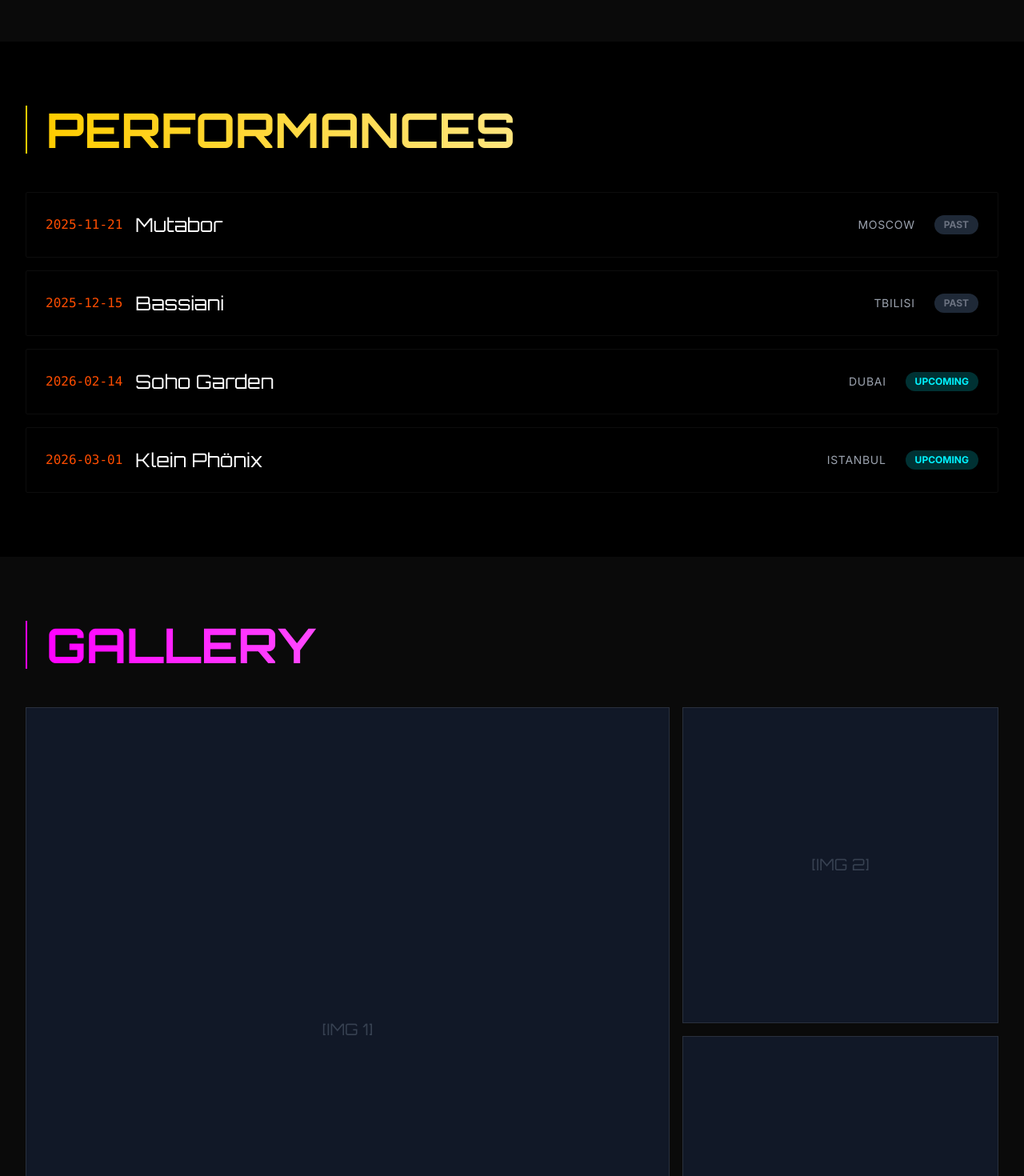
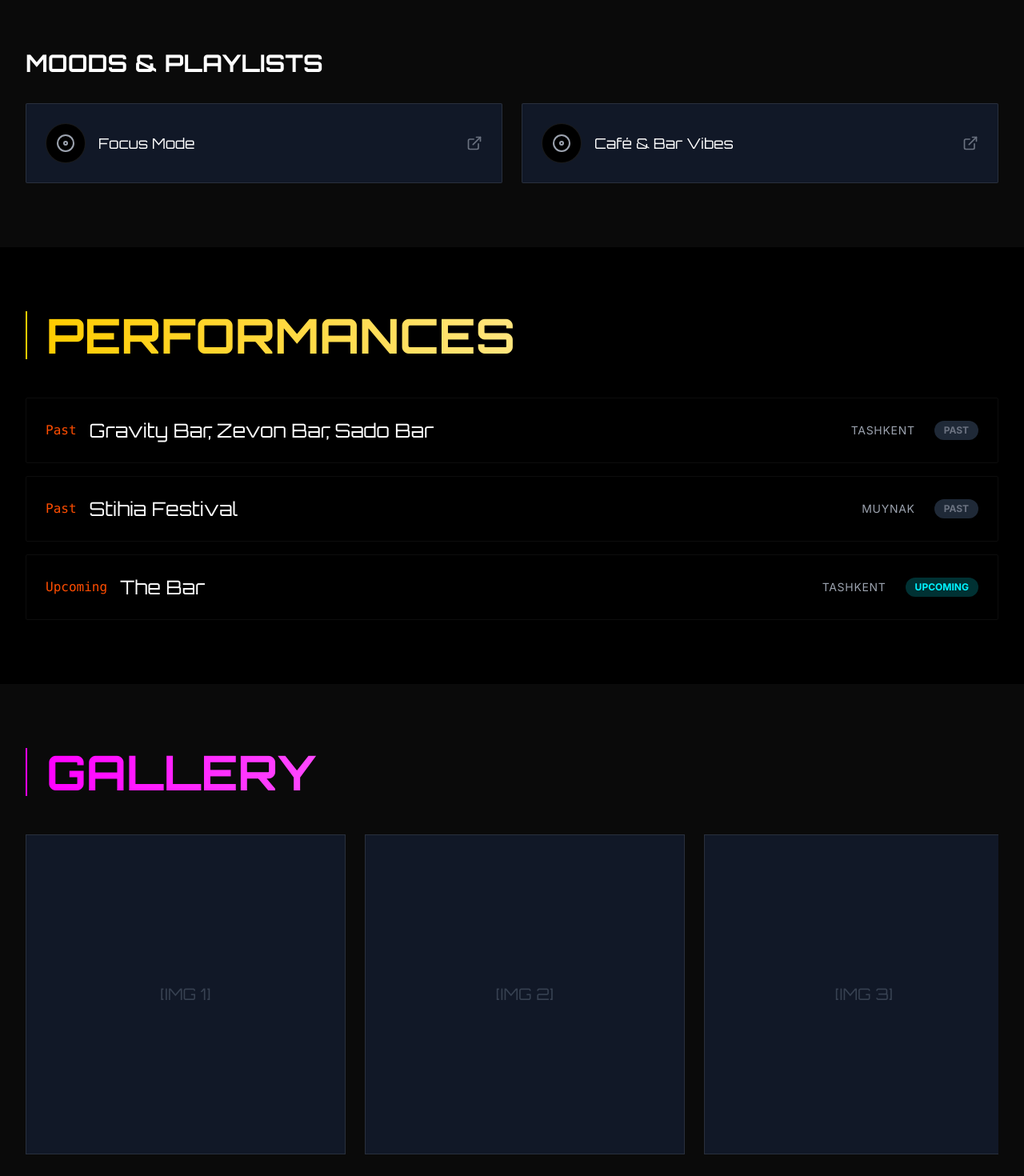
Before and after one commit to isaevsaf-byte/Bek, a React (Vite) app: page / in a window 1280 px wide. Shown: the part 1860-3330 px from the top of the page at 80% size. Built offline with nearby package versions, Linux system fonts and the light colour scheme.

Commit message:
V2 Revisions: Smooth scroll, Spotify, Gallery update, Bio

```diff
--- a/src/context/LanguageContext.jsx
+++ b/src/context/LanguageContext.jsx
@@ -24,20 +24,26 @@
             },
             about: {
                 title: "The Identity",
-                bio: "Bek combines retro-futuristic aesthetics with driving tech-house rhythms. A sonic identity built for the underground and the future."
+                bio: "Bek to the Future is the alter ego of Bek, who works in an office during the day and dives into the world of underground electronic music by night. His style is based on tech house & Melodic house—rhythmic and melodic music with influences from artists like Mark Knight and the atmospheric sound of Anjunabeats. Hailing from Bukhara, the aspiring artist started his journey behind the DJ booth at Wild Chill parties—small gatherings for a close-knit circle of true electronic music lovers. Since then, he has become a fixture in the capital's nightlife, performing at the top bars of Tashkent, including Gravity, Zevon, and The Bar. Most notably, Bek reached his milestone by performing at Stihia Festival, cementing his place within the electronic music scene."
             },
             sound: {
-                title: "The Sound"
+                title: "The Sound",
+                spotify_title: "Moods & Playlists",
+                spotify_btn_1: "Focus Mode",
+                spotify_btn_2: "Café & Bar Vibes"
             },
             performances: {
-                title: "Performances"
+                title: "Performances",
+                upcoming: "Upcoming",
+                past: "Past"
             },
             gallery: {
                 title: "Gallery"
             },
             contact: {
                 title: "Contact / Socials",
-                email: "Email for Bookings"
+                email: "Email for Bookings",
+                telegram: "Telegram"
             }
         },
         ru: {
@@ -54,20 +60,26 @@
             },
             about: {
                 title: "Личность",
-                bio: "Bek сочетает ретро-футуристическую эстетику с драйвовыми ритмами tech-house. Звуковая идентичность, созданная для андерграунда и будущего."
+                bio: "Bek to the Future — это альтер-эго Бека, который днем работает в офисе, а ночью погружается в мир андерграундной электронной музыки. Его стиль основан на tech house и Melodic house — ритмичной и мелодичной музыке с влиянием таких артистов, как Mark Knight, и атмосферного звучания Anjunabeats. Родом из Бухары, начинающий артист начал свой путь за пультом на вечеринках Wild Chill — небольших собраниях для узкого круга истинных ценителей электронной музыки. С тех пор он стал неотъемлемой частью ночной жизни столицы, выступая в топовых барах Ташкента, включая Gravity, Zevon и The Bar. Самым значимым достижением Бека стало выступление на фестивале Stihia, закрепившее его место на сцене электронной музыки."
             },
             sound: {
-                title: "Звук"
+                title: "Звук",
+                spotify_title: "Настроение & Плейлисты",
+                spotify_btn_1: "Режим Фокуса",
+                spotify_btn_2: "Атмосфера Кафе & Бара"
             },
             performances: {
-                title: "Выступления"
+                title: "Выступления",
+                upcoming: "Скоро",
+                past: "Прошло"
             },
             gallery: {
                 title: "Галерея"
             },
             contact: {
                 title: "Контакты",
-                email: "Email для бронирования"
+                email: "Email для бронирования",
+                telegram: "Telegram"
             }
         }
     };
--- a/src/index.css
+++ b/src/index.css
@@ -4,8 +4,25 @@
 @tailwind components;
 @tailwind utilities;
 
+html {
+  scroll-behavior: smooth;
+}
+
 body {
   @apply bg-background text-white font-inter;
+}
+
+/* Hide scrollbar for Chrome, Safari and Opera */
+.scrollbar-hide::-webkit-scrollbar {
+  display: none;
+}
+
+/* Hide scrollbar for IE, Edge and Firefox */
+.scrollbar-hide {
+  -ms-overflow-style: none;
+  /* IE and Edge */
+  scrollbar-width: none;
+  /* Firefox */
 }
 
 @keyframes text-glitch {
--- a/src/sections/Contact.jsx
+++ b/src/sections/Contact.jsx
@@ -1,15 +1,16 @@
 import React from 'react';
 import { motion } from 'framer-motion';
 import { useLanguage } from '../context/LanguageContext';
-import { Instagram, Mail, Music, Disc } from 'lucide-react';
+import { Instagram, Mail, Music, Disc, MessageCircle } from 'lucide-react';
 
 const Contact = () => {
     const { t } = useLanguage();
 
     const socials = [
         { name: 'Instagram', icon: Instagram, href: 'https://www.instagram.com/bektothefuturefuture', color: 'hover:text-pink-500' },
-        { name: 'SoundCloud', icon: Music, href: 'https://soundcloud.com/bekkhalimov', color: 'hover:text-retro-orange' },
+        { name: 'SoundCloud', icon: Music, href: 'https://soundcloud.com/begi4', color: 'hover:text-retro-orange' },
         { name: 'Mixcloud', icon: Disc, href: 'https://www.mixcloud.com/bekkhalimov/', color: 'hover:text-neon-cyan' },
+        { name: 'Telegram', icon: MessageCircle, href: 'https://t.me/bekinuzb', color: 'hover:text-blue-400' },
     ];
 
     return (
--- a/src/sections/Gallery.jsx
+++ b/src/sections/Gallery.jsx
@@ -5,10 +5,10 @@
 const Gallery = () => {
     const { t } = useLanguage();
 
-    const items = [1, 2, 3, 4, 5, 6]; // Placeholders
+    const items = [1, 2, 3, 4, 5, 6, 7, 8];
 
     return (
-        <section id="gallery" className="py-20 bg-background relative">
+        <section id="gallery" className="py-20 bg-background relative overflow-hidden">
             <div className="max-w-7xl mx-auto px-4 sm:px-6 lg:px-8">
                 <motion.div
                     initial={{ opacity: 0, x: -50 }}
@@ -21,11 +21,13 @@
                     </h2>
                 </motion.div>
 
-                <div className="grid grid-cols-1 sm:grid-cols-2 md:grid-cols-3 gap-4">
+                {/* Horizontal Scroll Layout */}
+                <div className="relative">
+                    <div className="flex overflow-x-auto snap-x snap-mandatory gap-6 pb-8 -mx-4 px-4 sm:mx-0 sm:px-0 scrollbar-hide">
                         {items.map((item, index) => (
                             <motion.div
                                 key={index}
-                            className={`relative group overflow-hidden bg-gray-900 border border-white/10 aspect-square ${index % 3 === 0 ? 'md:col-span-2 md:row-span-2' : ''}`}
+                                className="flex-shrink-0 relative group overflow-hidden bg-gray-900 border border-white/10 snap-center w-[300px] sm:w-[400px] aspect-[4/5] sm:aspect-square"
                                 initial={{ opacity: 0, scale: 0.9 }}
                                 whileInView={{ opacity: 1, scale: 1 }}
                                 viewport={{ once: true }}
@@ -39,6 +41,7 @@
                         ))}
                     </div>
                 </div>
+            </div>
         </section>
     );
 };
--- a/src/sections/Performances.jsx
+++ b/src/sections/Performances.jsx
@@ -6,10 +6,9 @@
     const { t, language } = useLanguage();
 
     const gigs = [
-        { date: '2025-11-21', city: 'Moscow', venue: 'Mutabor', status: 'Past' },
-        { date: '2025-12-15', city: 'Tbilisi', venue: 'Bassiani', status: 'Past' },
-        { date: '2026-02-14', city: 'Dubai', venue: 'Soho Garden', status: 'Upcoming' },
-        { date: '2026-03-01', city: 'Istanbul', venue: 'Klein Phönix', status: 'Upcoming' },
+        { date: 'Past', city: 'Tashkent', venue: 'Gravity Bar, Zevon Bar, Sado Bar', status: 'Past' },
+        { date: 'Past', city: 'Muynak', venue: 'Stihia Festival', status: 'Past' },
+        { date: 'Upcoming', city: 'Tashkent', venue: 'The Bar', status: 'Upcoming' },
     ];
 
     return (
--- a/src/sections/Sound.jsx
+++ b/src/sections/Sound.jsx
@@ -20,10 +20,10 @@
                     </h2>
                 </motion.div>
 
-                <div className="grid grid-cols-1 md:grid-cols-2 gap-8">
+                <div className="grid grid-cols-1 md:grid-cols-2 gap-8 mb-16">
                     {/* SoundCloud Card */}
                     <motion.a
-                        href="https://soundcloud.com/bekkhalimov" // Updated to likely profile URL based on short link behavior, or user can update.
+                        href="https://soundcloud.com/begi4"
                         target="_blank"
                         rel="noopener noreferrer"
                         className="group relative block bg-gray-900 border border-white/10 p-8 rounded-sm overflow-hidden hover:border-retro-orange transition-colors duration-300"
@@ -74,10 +74,64 @@
                     </motion.a>
                 </div>
 
-                {/* Optional: Embeds could go here if IFrames are preferred, but links are cleaner for minimal vibe */}
-                <div className="mt-12 text-center text-gray-500 text-sm font-mono">
-                    <p>LISTEN ON YOUR PREFERRED PLATFORM</p>
+                {/* Spotify / Moods Section */}
+                <div className="border-t border-white/10 pt-16">
+                    <motion.div
+                        initial={{ opacity: 0, x: -20 }}
+                        whileInView={{ opacity: 1, x: 0 }}
+                        viewport={{ once: true }}
+                        className="mb-8"
+                    >
+                        <h3 className="text-2xl md:text-3xl font-orbitron font-bold uppercase text-white mb-8">
+                            {t.sound.spotify_title}
+                        </h3>
+                    </motion.div>
+
+                    <div className="grid grid-cols-1 md:grid-cols-2 gap-6">
+                        {/* Playlist 1 */}
+                        <motion.a
+                            href="#"
+                            className="group flex items-center justify-between p-6 bg-gray-900 border border-white/10 rounded-sm hover:border-[#1DB954] transition-all duration-300"
+                            initial={{ opacity: 0, y: 20 }}
+                            whileInView={{ opacity: 1, y: 0 }}
+                            viewport={{ once: true }}
+                            transition={{ delay: 0.3 }}
+                        >
+                            <div className="flex items-center gap-4">
+                                {/* Monochrome to Green Icon */}
+                                <div className="p-3 bg-black rounded-full border border-white/10 group-hover:border-[#1DB954] transition-colors duration-300">
+                                    <Disc className="w-6 h-6 text-gray-400 group-hover:text-[#1DB954] transition-colors duration-300" />
+                                </div>
+                                <span className="font-orbitron text-lg text-white group-hover:text-[#1DB954] transition-colors duration-300">
+                                    {t.sound.spotify_btn_1}
+                                </span>
+                            </div>
+                            <ExternalLink className="w-5 h-5 text-gray-500 group-hover:text-[#1DB954] transition-colors" />
+                        </motion.a>
+
+                        {/* Playlist 2 */}
+                        <motion.a
+                            href="#"
+                            className="group flex items-center justify-between p-6 bg-gray-900 border border-white/10 rounded-sm hover:border-[#1DB954] transition-all duration-300"
+                            initial={{ opacity: 0, y: 20 }}
+                            whileInView={{ opacity: 1, y: 0 }}
+                            viewport={{ once: true }}
+                            transition={{ delay: 0.4 }}
+                        >
+                            <div className="flex items-center gap-4">
+                                {/* Monochrome to Green Icon */}
+                                <div className="p-3 bg-black rounded-full border border-white/10 group-hover:border-[#1DB954] transition-colors duration-300">
+                                    <Disc className="w-6 h-6 text-gray-400 group-hover:text-[#1DB954] transition-colors duration-300" />
+                                </div>
+                                <span className="font-orbitron text-lg text-white group-hover:text-[#1DB954] transition-colors duration-300">
+                                    {t.sound.spotify_btn_2}
+                                </span>
+                            </div>
+                            <ExternalLink className="w-5 h-5 text-gray-500 group-hover:text-[#1DB954] transition-colors" />
+                        </motion.a>
+                    </div>
                 </div>
+
             </div>
         </section>
     );
```
Lines whose indentation alone changed are shown as unchanged.
